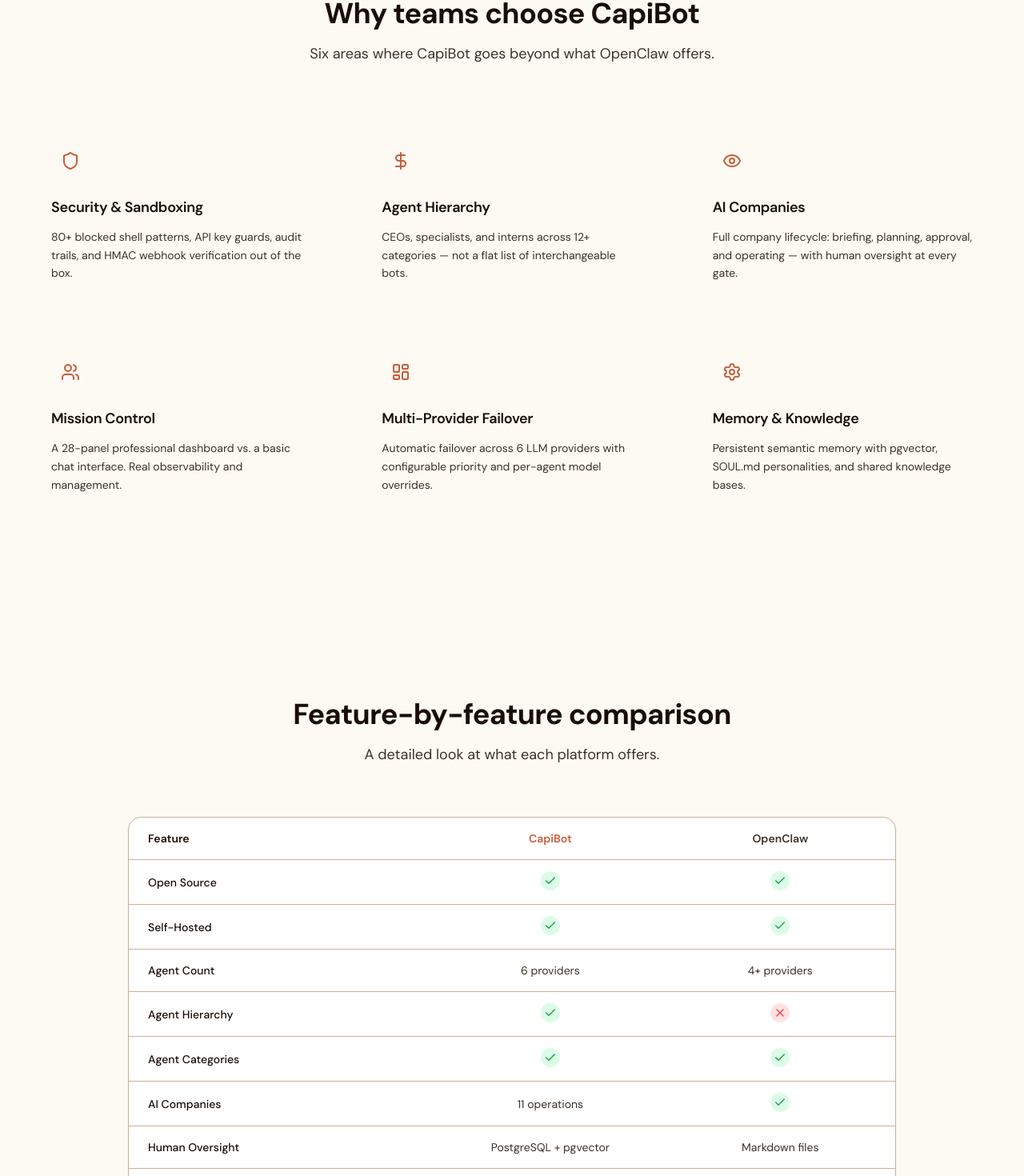
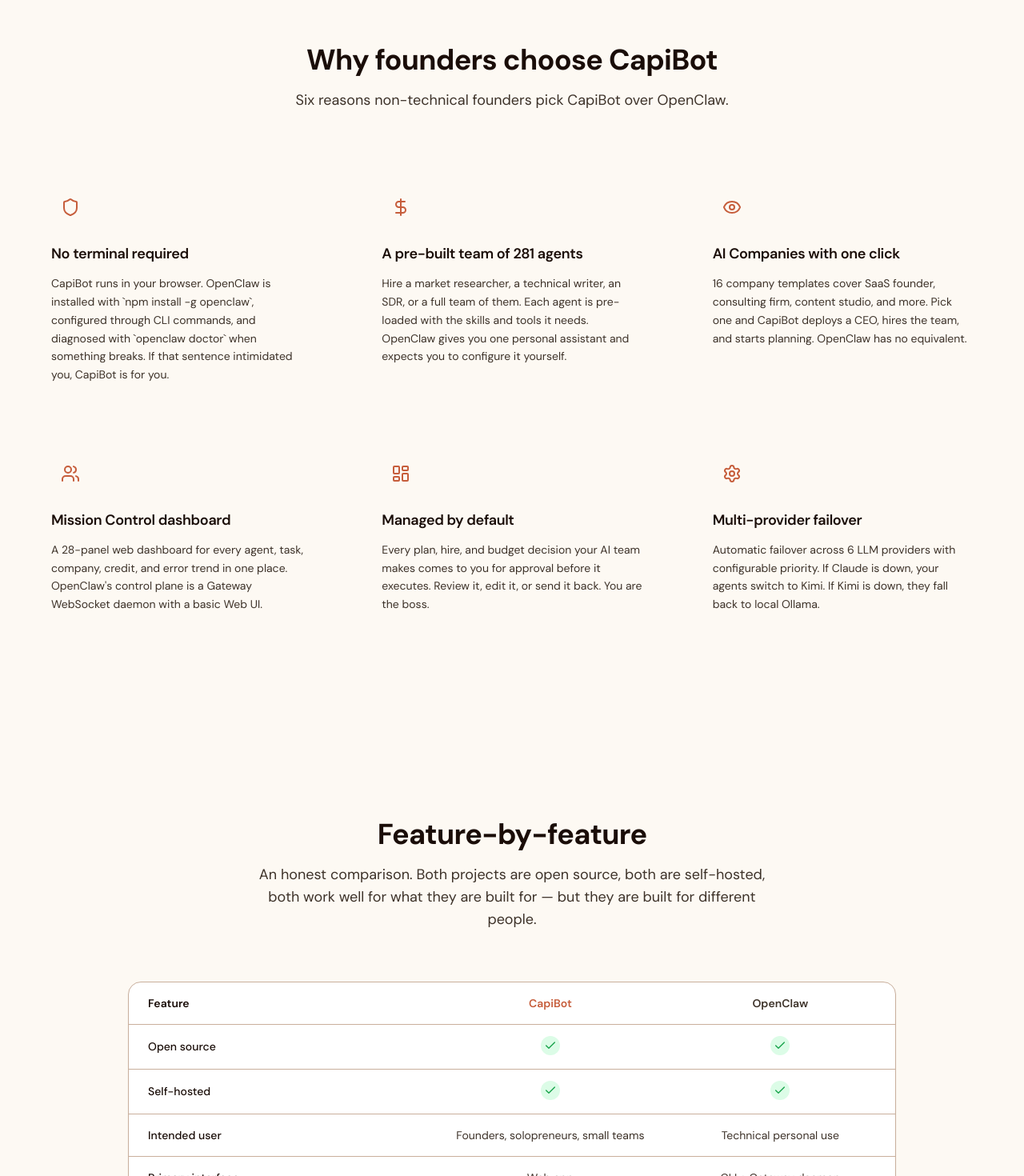
Before and after one commit to FrostyLabsAi/capibot-landing, a Next.js app: page /en/vs/openclaw in a window 1280 px wide. Shown: the part 1311-2781 px from the top of the page at 80% size. Built offline with nearby package versions, Linux system fonts and the light colour scheme.

Commit message:
chore: update OpenClaw comparison, add cache headers, and include SaaS platform badge

```diff
--- a/src/components/openclaw-comparison.tsx
+++ b/src/components/openclaw-comparison.tsx
@@ -25,36 +25,66 @@ import { Footer } from '@/components/layout/footer';
 import { locales, localeNames, type Locale } from '@/i18n/config';
 
 const comparisonData: { capibot: boolean | string; openclaw: boolean | string }[] = [
+	// 0. Open source
 	{ capibot: true, openclaw: true },
+	// 1. Self-hosted
 	{ capibot: true, openclaw: true },
-	{ capibot: '6 providers', openclaw: '4+ providers' },
+	// 2. Intended user
+	{ capibot: 'Founders, solopreneurs, small teams', openclaw: 'Technical personal use' },
+	// 3. Primary interface
+	{ capibot: 'Web app', openclaw: 'CLI + Gateway daemon' },
+	// 4. Installation
+	{ capibot: 'Sign up in a browser', openclaw: 'npm install -g + daemon setup' },
+	// 5. Runtime required
+	{ capibot: 'None (runs in browser)', openclaw: 'Node 22.16+ or 24' },
+	// 6. Initial setup time
+	{ capibot: 'Minutes', openclaw: 'Hours (per official docs)' },
+	// 7. Configuration
+	{ capibot: 'Web UI', openclaw: 'Config files + openclaw doctor' },
+	// 8. Agent model
+	{ capibot: 'Team of 281 across 18 categories', openclaw: 'Single personal assistant' },
+	// 9. Agent hierarchy
+	{ capibot: 'CEO / Specialist / Intern', openclaw: 'Flat (single agent)' },
+	// 10. Pre-built company templates
+	{ capibot: '16 one-click templates', openclaw: false },
+	// 11. AI Companies
+	{ capibot: 'Full lifecycle', openclaw: false },
+	// 12. Task approval workflow
+	{ capibot: 'Plans, hires, budgets', openclaw: 'Per-action DM confirmation' },
+	// 13. Managed mode
+	{ capibot: 'Every task reviewed', openclaw: false },
+	// 14. Mission Control dashboard
+	{ capibot: '28-panel web dashboard', openclaw: 'Gateway Web UI' },
+	// 15. Kanban task board
 	{ capibot: true, openclaw: false },
+	// 16. Quality review agent
+	{ capibot: 'Sentinel auditor', openclaw: false },
+	// 17. Task states
+	{ capibot: '6 statuses', openclaw: false },
+	// 18. Messaging channels
+	{ capibot: 'Telegram, WhatsApp, Slack, Web', openclaw: '20+ (OpenClaw wins here)' },
+	// 19. Voice
+	{ capibot: 'Groq transcription', openclaw: 'Voice Wake + Talk Mode' },
+	// 20. LLM providers
+	{ capibot: '6 with automatic failover', openclaw: 'Multiple with model failover' },
+	// 21. Memory system
+	{ capibot: 'PostgreSQL + pgvector', openclaw: 'Markdown files' },
+	// 22. Semantic memory search
+	{ capibot: 'Hybrid vector + text', openclaw: false },
+	// 23. Agent personalities
+	{ capibot: 'SOUL.md per agent', openclaw: 'N/A (single agent)' },
+	// 24. Skills ecosystem
+	{ capibot: '605 curated, built-in', openclaw: 'Bundled + community store' },
+	// 25. Cron scheduling
 	{ capibot: true, openclaw: true },
-	{ capibot: '11 operations', openclaw: true },
-	{ capibot: 'PostgreSQL + pgvector', openclaw: 'Markdown files' },
-	{ capibot: true, openclaw: false },
-	{ capibot: true, openclaw: false },
-	{ capibot: '150 agents, 21 roles', openclaw: 'Single agent' },
-	{ capibot: '12+ categories', openclaw: false },
-	{ capibot: 'Full lifecycle', openclaw: false },
-	{ capibot: true, openclaw: false },
-	{ capibot: 'Managed mode', openclaw: 'Confirm prompt (bypassable)' },
-	{ capibot: 'Per-agent + per-company', openclaw: false },
-	{ capibot: 'Sentinel auditor agent', openclaw: false },
-	{ capibot: '6 statuses', openclaw: false },
-	{ capibot: 'Plans, hiring, budget', openclaw: false },
-	{ capibot: '90-day retention', openclaw: false },
-	{ capibot: true, openclaw: 'WebSocket (CVE-2026-25253)' },
-	{ capibot: '80+ patterns', openclaw: 'Limited' },
-	{ capibot: true, openclaw: false },
-	{ capibot: 'Curated built-in', openclaw: '800+ malicious skills found' },
-	{ capibot: true, openclaw: true },
-	{ capibot: true, openclaw: false },
-	{ capibot: 'Coming soon', openclaw: 'Planned' },
-	{ capibot: 'CapiBot Node', openclaw: false },
-	{ capibot: true, openclaw: false },
-	{ capibot: true, openclaw: false },
-	{ capibot: true, openclaw: false },
+	// 26. Webhook support
+	{ capibot: 'Incoming & outgoing, HMAC verified', openclaw: true },
+	// 27. Audit trail
+	{ capibot: '90-day retention', openclaw: 'Logging' },
+	// 28. API key management
+	{ capibot: 'Encrypted vault', openclaw: 'Config files' },
+	// 29. Shell sandboxing
+	{ capibot: '80+ patterns (runtime filter)', openclaw: 'Docker sandbox (container isolation)' },
 ];
 
 const advantageIcons = [Shield, DollarSign, Eye, Users, LayoutDashboard, Settings];
--- a/src/messages/en.json
+++ b/src/messages/en.json
@@ -749,217 +749,97 @@
   "openClaw": {
     "tag": "Comparison",
     "heading": "CapiBot vs OpenClaw",
-    "description": "Both are open-source AI agent platforms. But CapiBot was built to solve the problems OpenClaw users keep running into: security vulnerabilities, runaway costs, no team management, and no real human oversight.",
+    "description": "CapiBot and OpenClaw are both open-source, self-hosted AI assistant platforms. They take very different approaches to who they are for. OpenClaw is a CLI-driven personal assistant built for technical users who want to tinker with Node, daemons, and config files. CapiBot is a web app your grandma could use — but powerful enough to run entire AI companies with teams of agents.",
     "ctaPrimary": "Join the Waitlist",
     "ctaSecondary": "See the Comparison",
     "shortVersionTitle": "The short version",
     "shortVersion": [
       {
-        "title": "Security First",
-        "desc": "CapiBot blocks 80+ dangerous shell patterns by default. OpenClaw runs arbitrary code with no guardrails."
+        "title": "Zero setup",
+        "desc": "CapiBot is a web app. Sign in, pick a template, go. OpenClaw needs Node 24, a global npm install, a Gateway daemon, and a pairing code for every messaging channel you want to connect."
       },
       {
-        "title": "Team Management",
-        "desc": "CapiBot has 280+ agents organized in a hierarchy with roles, tiers, and categories across 18 specializations. OpenClaw has a flat agent model."
+        "title": "A team, not a single assistant",
+        "desc": "CapiBot ships with 281 pre-built agents across 18 categories — organized as CEOs, specialists, and interns. OpenClaw is a single personal assistant by design."
       },
       {
-        "title": "Human Oversight",
-        "desc": "CapiBot's managed mode requires approval for plans, hiring, and budgets. OpenClaw has no built-in approval workflow."
+        "title": "Run AI Companies",
+        "desc": "CapiBot has a full company lifecycle: briefing, planning, hiring, budgets, and human approval at every gate. OpenClaw has no concept of a multi-agent company."
       }
     ],
-    "whyTitle": "Why teams choose CapiBot",
-    "whySubtitle": "Six areas where CapiBot goes beyond what OpenClaw offers.",
+    "whyTitle": "Why founders choose CapiBot",
+    "whySubtitle": "Six reasons non-technical founders pick CapiBot over OpenClaw.",
     "advantages": [
       {
-        "title": "Security & Sandboxing",
-        "description": "80+ blocked shell patterns, API key guards, audit trails, and HMAC webhook verification out of the box."
+        "title": "No terminal required",
+        "description": "CapiBot runs in your browser. OpenClaw is installed with `npm install -g openclaw`, configured through CLI commands, and diagnosed with `openclaw doctor` when something breaks. If that sentence intimidated you, CapiBot is for you."
       },
       {
-        "title": "Agent Hierarchy",
-        "description": "CEOs, specialists, and interns across 12+ categories — not a flat list of interchangeable bots."
+        "title": "A pre-built team of 281 agents",
+        "description": "Hire a market researcher, a technical writer, an SDR, or a full team of them. Each agent is pre-loaded with the skills and tools it needs. OpenClaw gives you one personal assistant and expects you to configure it yourself."
       },
       {
-        "title": "AI Companies",
-        "description": "Full company lifecycle: briefing, planning, approval, and operating — with human oversight at every gate."
+        "title": "AI Companies with one click",
+        "description": "16 company templates cover SaaS founder, consulting firm, content studio, and more. Pick one and CapiBot deploys a CEO, hires the team, and starts planning. OpenClaw has no equivalent."
       },
       {
-        "title": "Mission Control",
-        "description": "A 28-panel professional dashboard vs. a basic chat interface. Real observability and management."
+        "title": "Mission Control dashboard",
+        "description": "A 28-panel web dashboard for every agent, task, company, credit, and error trend in one place. OpenClaw's control plane is a Gateway WebSocket daemon with a basic Web UI."
       },
       {
-        "title": "Multi-Provider Failover",
-        "description": "Automatic failover across 6 LLM providers with configurable priority and per-agent model overrides."
+        "title": "Managed by default",
+        "description": "Every plan, hire, and budget decision your AI team makes comes to you for approval before it executes. Review it, edit it, or send it back. You are the boss."
       },
       {
-        "title": "Memory & Knowledge",
-        "description": "Persistent semantic memory with pgvector, SOUL.md personalities, and shared knowledge bases."
+        "title": "Multi-provider failover",
+        "description": "Automatic failover across 6 LLM providers with configurable priority. If Claude is down, your agents switch to Kimi. If Kimi is down, they fall back to local Ollama."
       }
     ],
-    "comparisonTitle": "Feature-by-feature comparison",
-    "comparisonSubtitle": "A detailed look at what each platform offers.",
+    "comparisonTitle": "Feature-by-feature",
+    "comparisonSubtitle": "An honest comparison. Both projects are open source, both are self-hosted, both work well for what they are built for — but they are built for different people.",
     "comparisonRows": [
-      {
-        "feature": "Open Source",
-        "capibot": "Yes",
-        "openclaw": "Yes"
-      },
-      {
-        "feature": "Self-Hosted",
-        "capibot": "Yes",
-        "openclaw": "Yes"
-      },
-      {
-        "feature": "Agent Count",
-        "capibot": "280+",
-        "openclaw": "Limited"
-      },
-      {
-        "feature": "Agent Hierarchy",
-        "capibot": "CEO / Specialist / Intern",
-        "openclaw": "Flat"
-      },
-      {
-        "feature": "Agent Categories",
-        "capibot": "12+",
-        "openclaw": "None"
-      },
-      {
-        "feature": "AI Companies",
-        "capibot": "Full lifecycle",
-        "openclaw": "No"
-      },
-      {
-        "feature": "Human Oversight",
-        "capibot": "Managed & autonomous modes",
-        "openclaw": "No"
-      },
-      {
-        "feature": "Approval Workflow",
-        "capibot": "Plans, hiring, budgets",
-        "openclaw": "No"
-      },
-      {
-        "feature": "Mission Control Dashboard",
-        "capibot": "28 panels",
-        "openclaw": "Basic UI"
-      },
-      {
-        "feature": "Kanban Task Board",
-        "capibot": "Yes",
-        "openclaw": "No"
-      },
-      {
-        "feature": "Memory System",
-        "capibot": "PostgreSQL + pgvector",
-        "openclaw": "Basic"
-      },
-      {
-        "feature": "Semantic Search",
-        "capibot": "Hybrid vector + text",
-        "openclaw": "No"
-      },
-      {
-        "feature": "SOUL.md Personalities",
-        "capibot": "Yes",
-        "openclaw": "No"
-      },
-      {
-        "feature": "LLM Providers",
-        "capibot": "6 with failover",
-        "openclaw": "Limited"
-      },
-      {
-        "feature": "Automatic Failover",
-        "capibot": "Yes",
-        "openclaw": "No"
-      },
-      {
-        "feature": "Messaging Channels",
-        "capibot": "4 (Telegram, WhatsApp, Slack, Web)",
-        "openclaw": "Limited"
-      },
-      {
-        "feature": "Voice Transcription",
-        "capibot": "Groq-powered",
-        "openclaw": "No"
-      },
-      {
-        "feature": "Tools",
-        "capibot": "43+",
-        "openclaw": "Limited"
-      },
-      {
-        "feature": "Shell Security",
-        "capibot": "80+ patterns blocked",
-        "openclaw": "No restrictions"
-      },
-      {
-        "feature": "Composio Integration",
-        "capibot": "1000+ apps",
-        "openclaw": "No"
-      },
-      {
-        "feature": "Skills Ecosystem",
-        "capibot": "Markdown-based + community",
-        "openclaw": "No"
-      },
-      {
-        "feature": "Cron Scheduling",
-        "capibot": "Built-in",
-        "openclaw": "No"
-      },
-      {
-        "feature": "Webhook Support",
-        "capibot": "Incoming & outgoing",
-        "openclaw": "Limited"
-      },
-      {
-        "feature": "Audit Trail",
-        "capibot": "Full logging",
-        "openclaw": "No"
-      },
-      {
-        "feature": "API Key Management",
-        "capibot": "Built-in vault",
-        "openclaw": "Manual"
-      },
-      {
-        "feature": "Real-time Updates",
-        "capibot": "WebSocket + SSE",
-        "openclaw": "Polling"
-      },
-      {
-        "feature": "Knowledge Base",
-        "capibot": "Per-company docs",
-        "openclaw": "No"
-      },
-      {
-        "feature": "Subagent Spawning",
-        "capibot": "Dynamic",
-        "openclaw": "No"
-      },
-      {
-        "feature": "Inter-Agent Communication",
-        "capibot": "Built-in",
-        "openclaw": "No"
-      },
-      {
-        "feature": "Quality Reviews",
-        "capibot": "Automated + manual",
-        "openclaw": "No"
-      }
+      { "feature": "Open source", "capibot": "Yes", "openclaw": "Yes" },
+      { "feature": "Self-hosted", "capibot": "Yes", "openclaw": "Yes" },
+      { "feature": "Intended user", "capibot": "Founders, solopreneurs, small teams", "openclaw": "Technical personal use" },
+      { "feature": "Primary interface", "capibot": "Web app", "openclaw": "CLI + Gateway daemon" },
+      { "feature": "Installation", "capibot": "Sign up in a browser", "openclaw": "npm install -g + daemon setup" },
+      { "feature": "Runtime required", "capibot": "None (runs in browser)", "openclaw": "Node 22.16+ or 24" },
+      { "feature": "Initial setup time", "capibot": "Minutes", "openclaw": "Hours (per official docs)" },
+      { "feature": "Configuration", "capibot": "Web UI", "openclaw": "Config files + `openclaw doctor`" },
+      { "feature": "Agent model", "capibot": "Team of 281 across 18 categories", "openclaw": "Single personal assistant" },
+      { "feature": "Agent hierarchy", "capibot": "CEO / Specialist / Intern", "openclaw": "Flat (single agent)" },
+      { "feature": "Pre-built company templates", "capibot": "16 one-click templates", "openclaw": "N/A" },
+      { "feature": "AI Companies", "capibot": "Full lifecycle (briefing, hiring, budgets)", "openclaw": "No" },
+      { "feature": "Task approval workflow", "capibot": "Plans, hires, budgets", "openclaw": "Per-action DM confirmation" },
+      { "feature": "Managed mode", "capibot": "Every task reviewed", "openclaw": "N/A" },
+      { "feature": "Mission Control dashboard", "capibot": "28-panel web dashboard", "openclaw": "Gateway Web UI" },
+      { "feature": "Kanban task board", "capibot": "Yes", "openclaw": "No" },
+      { "feature": "Quality review agent", "capibot": "Sentinel auditor", "openclaw": "No" },
+      { "feature": "Task states", "capibot": "6 statuses", "openclaw": "No" },
+      { "feature": "Messaging channels", "capibot": "Telegram, WhatsApp, Slack, Web", "openclaw": "20+ (OpenClaw wins here)" },
+      { "feature": "Voice", "capibot": "Groq transcription", "openclaw": "Voice Wake + Talk Mode" },
+      { "feature": "LLM providers", "capibot": "6 with automatic failover", "openclaw": "Multiple with model failover" },
+      { "feature": "Memory system", "capibot": "PostgreSQL + pgvector", "openclaw": "Markdown files" },
+      { "feature": "Semantic memory search", "capibot": "Hybrid vector + text", "openclaw": "No" },
+      { "feature": "Agent personalities", "capibot": "SOUL.md per agent", "openclaw": "N/A (single agent)" },
+      { "feature": "Skills ecosystem", "capibot": "605 curated, built-in", "openclaw": "Bundled + community store" },
+      { "feature": "Cron scheduling", "capibot": "Built-in", "openclaw": "Built-in" },
+      { "feature": "Webhook support", "capibot": "Incoming & outgoing, HMAC verified", "openclaw": "Yes" },
+      { "feature": "Audit trail", "capibot": "90-day retention", "openclaw": "Logging" },
+      { "feature": "API key management", "capibot": "Encrypted vault in Mission Control", "openclaw": "Config files" },
+      { "feature": "Shell sandboxing", "capibot": "80+ blocked patterns (runtime filter)", "openclaw": "Docker sandbox (container isolation)" }
     ],
     "forYouTitle": "CapiBot is for you if...",
     "forYouItems": [
-      "You want AI agents that actually work as a team, not isolated chatbots",
-      "Security matters — you need sandboxing, audit trails, and access control",
-      "You want human oversight without micromanaging every action",
-      "You need a real dashboard, not just a chat window",
-      "You want to self-host and own your data completely",
-      "You need multi-provider LLM support with automatic failover",
-      "You want an open-source core with no vendor lock-in"
+      "You do not want to install Node, run terminal commands, or restart a daemon",
+      "You want an AI team — not a single personal assistant",
+      "You want to deploy a full AI company with one click",
+      "You want human oversight on plans, hires, and budgets without micromanaging every action",
+      "You need a real web dashboard, not a CLI",
+      "You want multi-provider LLM support with automatic failover",
+      "You are a founder first, not a systems admin"
     ],
-    "ctaTitle": "Ready to upgrade from OpenClaw?",
+    "ctaTitle": "Ready to try CapiBot?",
     "ctaDesc": "Join the waitlist for early access and founding member pricing. CapiBot is launching soon.",
     "backToHome": "Back to Home"
   }
```
Also changed, not shown: next.config.ts (+11 -0 lines), src/components/layout/footer.tsx (+7 -0 lines).
